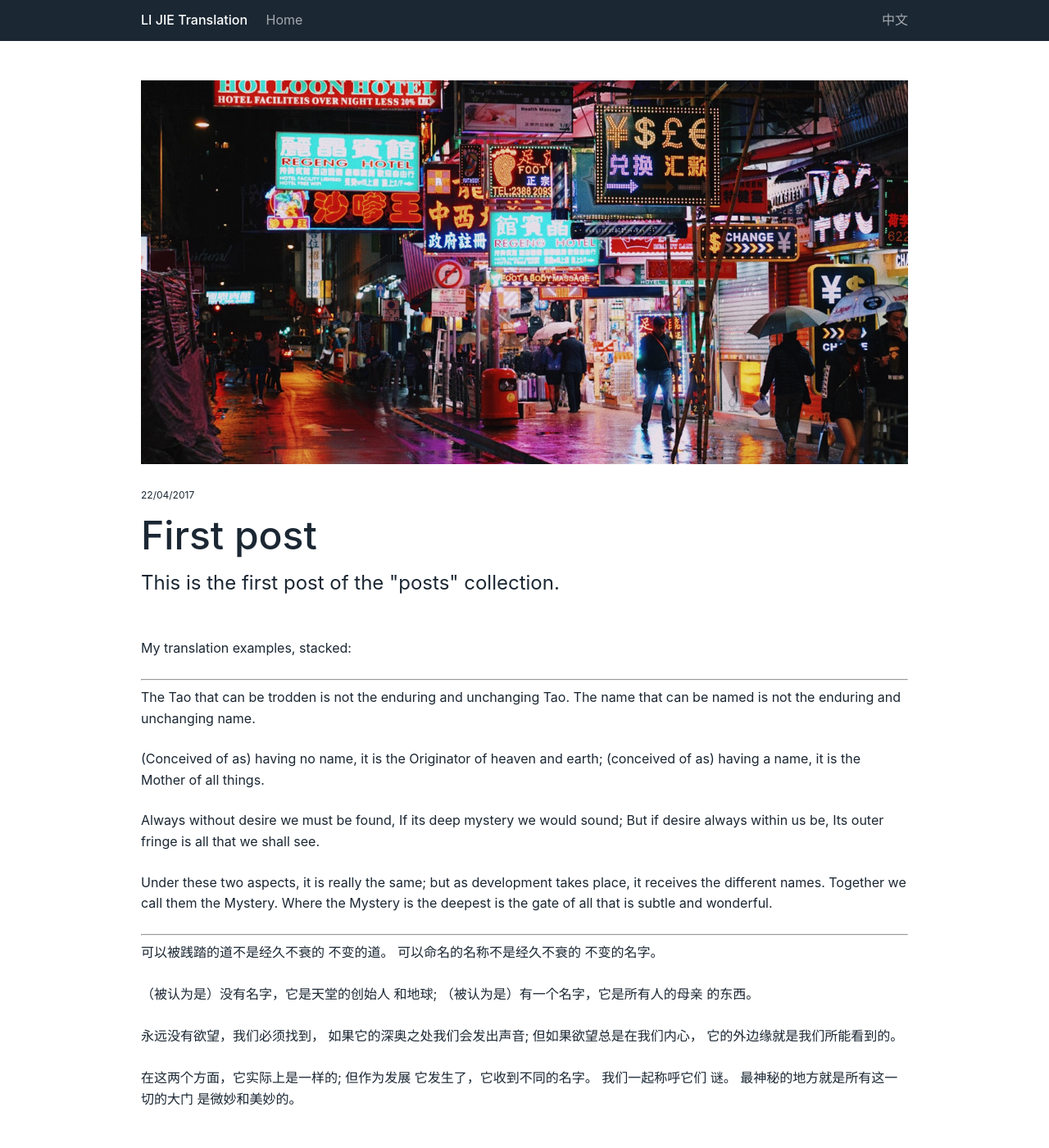
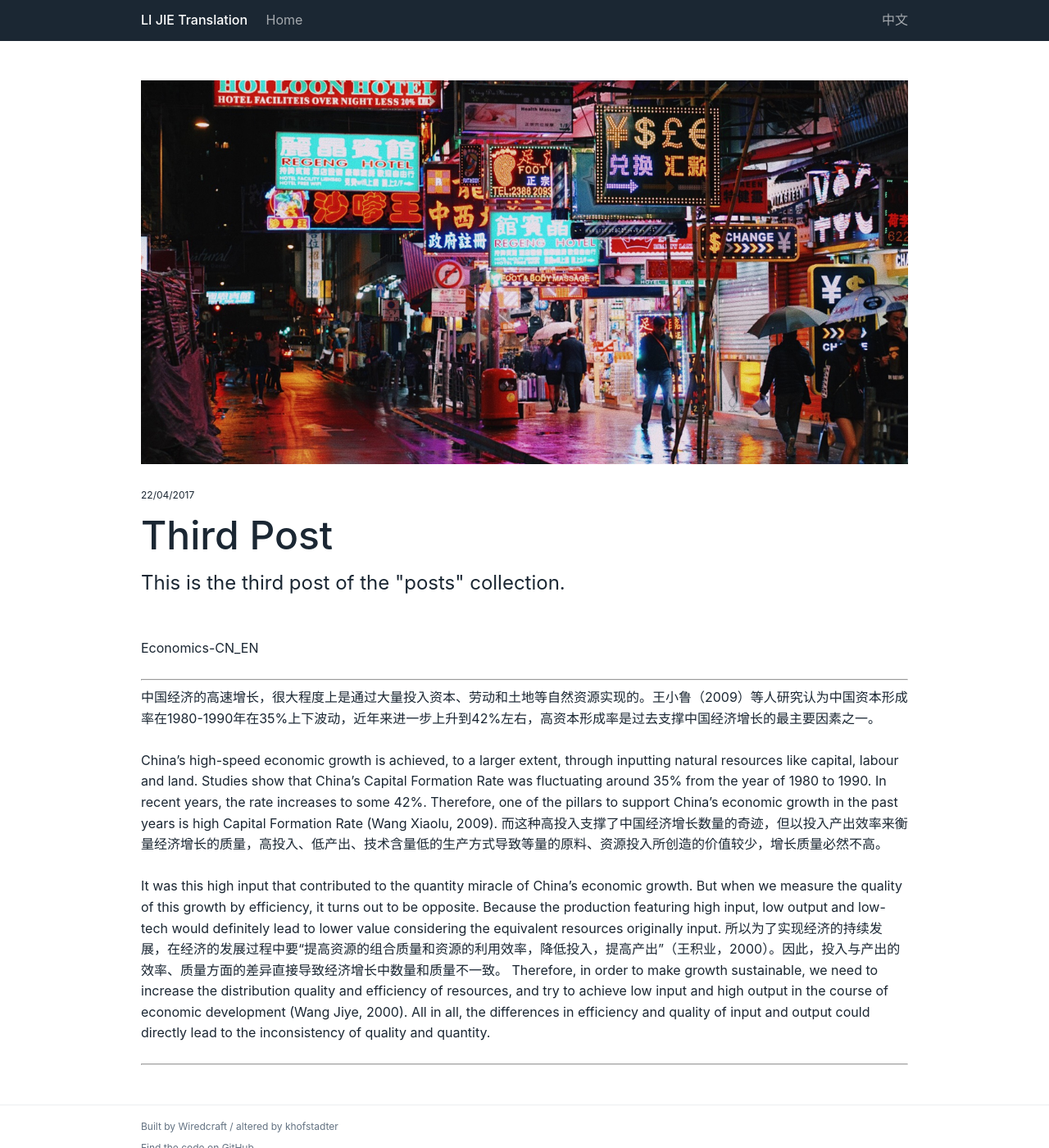
Before and after one commit to lijieemma/Jie-LI, a Jekyll site: the page built from _posts/2017-04-22-first-post.md, in a window 1280 px wide and 1400 px high. Shown: the whole window at 82% size. Built offline with Jekyll 4.4.1, drawn with Linux system fonts in a browser that asks for light colours.

Commit message:
Update 2017-04-22-first-post.md

```diff
--- a/_posts/2017-04-22-first-post.md
+++ b/_posts/2017-04-22-first-post.md
@@ -1,48 +1,21 @@
 ---
-title: First post
-description: 'This is the first post of the "posts" collection.'
+title: Third Post
+description: 'This is the third post of the "posts" collection.'
 lang: en
 image: /files/images/china-street.jpg
 ---
 
-My translation examples, stacked:
+Economics-CN_EN
 
 ---
 
-The Tao that can be trodden is not the enduring and
-unchanging Tao. The name that can be named is not the enduring and
-unchanging name.
-
-(Conceived of as) having no name, it is the Originator of heaven
-and earth; (conceived of as) having a name, it is the Mother of all
-things.
-
-Always without desire we must be found,
-If its deep mystery we would sound;
-But if desire always within us be,
-Its outer fringe is all that we shall see.
-
-Under these two aspects, it is really the same; but as development
-takes place, it receives the different names. Together we call them
-the Mystery. Where the Mystery is the deepest is the gate of all that
-is subtle and wonderful.
+中国经济的高速增长，很大程度上是通过大量投入资本、劳动和土地等自然资源实现的。王小鲁（2009）等人研究认为中国资本形成率在1980-1990年在35%上下波动，近年来进一步上升到42%左右，高资本形成率是过去支撑中国经济增长的最主要因素之一。
+<br><br>
+China’s high-speed economic growth is achieved, to a larger extent, through inputting natural resources like capital, labour and land. Studies show that China’s Capital Formation Rate was fluctuating around 35% from the year of 1980 to 1990. In recent years, the rate increases to some 42%. Therefore, one of the pillars to support China’s economic growth in the past years is high Capital Formation Rate (Wang Xiaolu, 2009).
+而这种高投入支撑了中国经济增长数量的奇迹，但以投入产出效率来衡量经济增长的质量，高投入、低产出、技术含量低的生产方式导致等量的原料、资源投入所创造的价值较少，增长质量必然不高。
+<br><br>
+It was this high input that contributed to the quantity miracle of China’s economic growth. But when we measure the quality of this growth by efficiency, it turns out to be opposite. Because the production featuring high input, low output and low-tech would definitely lead to lower value considering the equivalent resources originally input.
+所以为了实现经济的持续发展，在经济的发展过程中要“提高资源的组合质量和资源的利用效率，降低投入，提高产出”（王积业，2000）。因此，投入与产出的效率、质量方面的差异直接导致经济增长中数量和质量不一致。
+Therefore, in order to make growth sustainable, we need to increase the distribution quality and efficiency of resources, and try to achieve low input and high output in the course of economic development (Wang Jiye, 2000). All in all, the differences in efficiency and quality of input and output could directly lead to the inconsistency of quality and quantity.
 
 ---
-
-  <p>可以被践踏的道不是经久不衰的
-不变的道。 可以命名的名称不是经久不衰的
-不变的名字。
-<br><br>
-（被认为是）没有名字，它是天堂的创始人
-和地球; （被认为是）有一个名字，它是所有人的母亲
-的东西。
-<br><br>
-永远没有欲望，我们必须找到，
-如果它的深奥之处我们会发出声音;
-但如果欲望总是在我们内心，
-它的外边缘就是我们所能看到的。
-<br><br>
-在这两个方面，它实际上是一样的; 但作为发展
-它发生了，它收到不同的名字。 我们一起称呼它们
-谜。 最神秘的地方就是所有这一切的大门
-是微妙和美妙的。
```
